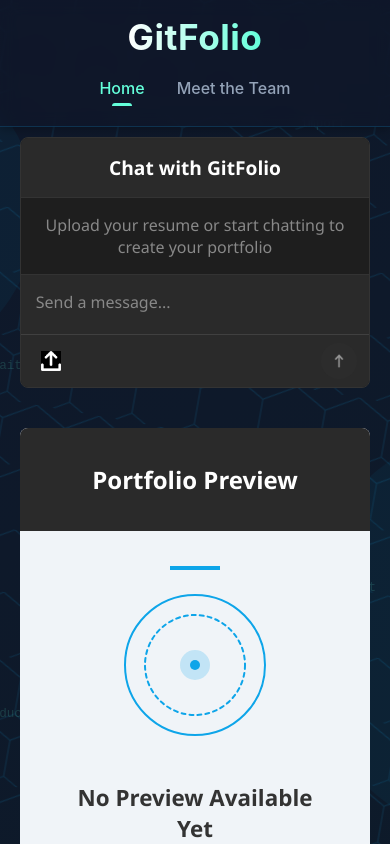
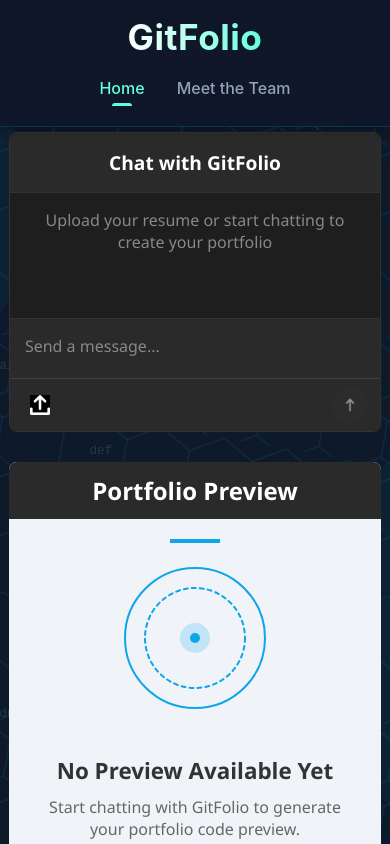
Before and after one commit to amoahy15/gitfolio, a React (Create React App) app in the folder frontend/: page / in a window 390 px wide. Built offline with nearby package versions, Linux system fonts and the light colour scheme.

Commit message:
fixed portfolio styling

```diff
--- a/frontend/src/styles/ChatPortfolio.css
+++ b/frontend/src/styles/ChatPortfolio.css
@@ -1,13 +1,16 @@
 /* Main Container Styles */
 .chat-portfolio-container {
   display: flex;
-  height: 85vh;
-  width: 95%;
-  max-width: 110vw;
+  height: 90vh; /* Further reduced to ensure visibility */
+  width: 98%;
+  max-width: 100vw;
   margin: 0 auto;
   font-family: 'Segoe UI', Tahoma, Geneva, Verdana, sans-serif;
-  padding: 20px;
-  gap: 20px;
+  padding: 10px;
+  gap: 15px;
+  min-height: 500px;
+  box-sizing: border-box; /* Ensure padding is included in the height */
+  position: relative; /* Add positioning context */
 }
 
 /* Import component-specific styles */
@@ -20,18 +23,19 @@
   .chat-portfolio-container {
     flex-direction: column;
     height: auto;
-    gap: 20px;
-    padding: 10px;
+    gap: 15px;
+    padding: 5px;
   }
 
   .chat-window, .preview-window {
     width: 100%;
-    height: 50vh;
+    height: 47vh;
+    min-height: 300px; /* Ensure minimum height */
   }
 
   .chat-window {
     border-right: none;
     border-bottom: 2px solid #333;
-    margin-bottom: 20px; /* Add space below chat window in mobile view */
+    margin-bottom: 15px;
   }
 }
--- a/frontend/src/styles/PortfolioPreview.css
+++ b/frontend/src/styles/PortfolioPreview.css
@@ -2,24 +2,39 @@
 .preview-window {
   flex: 1;
   background-color: #f0f4f8;
-    padding: 20px;
+  padding: 0; /* Remove padding - we'll add it to inner elements */
   overflow: hidden;
   display: flex;
   flex-direction: column;
   border-radius: 8px;
+  height: 100%; /* Fill available height */
 }
 
 .preview-title {
   font-size: 1.5rem;
-    margin-bottom: 20px;
-    color: white; ;
+  margin: 0; /* Remove margin */
+  color: white;
   text-align: center;
 }
 
 .preview-header-container {
   background-color: #2a2a2a;
-    padding: 15px;
+  padding: 12px; /* Slightly reduced padding */
   border-radius: 6px 6px 0 0;
-    margin: -20px -20px 15px -20px;
   position: relative;
 }
+
+/* Add styling for the iframe container */
+.preview-content {
+  flex: 1;
+  overflow: hidden;
+  height: 100%;
+}
+
+/* Make iframe take full available space */
+.preview-window iframe {
+  width: 100%;
+  height: 100%;
+  border: none;
+  display: block;
+}
```
Lines whose indentation alone changed are shown as unchanged.
